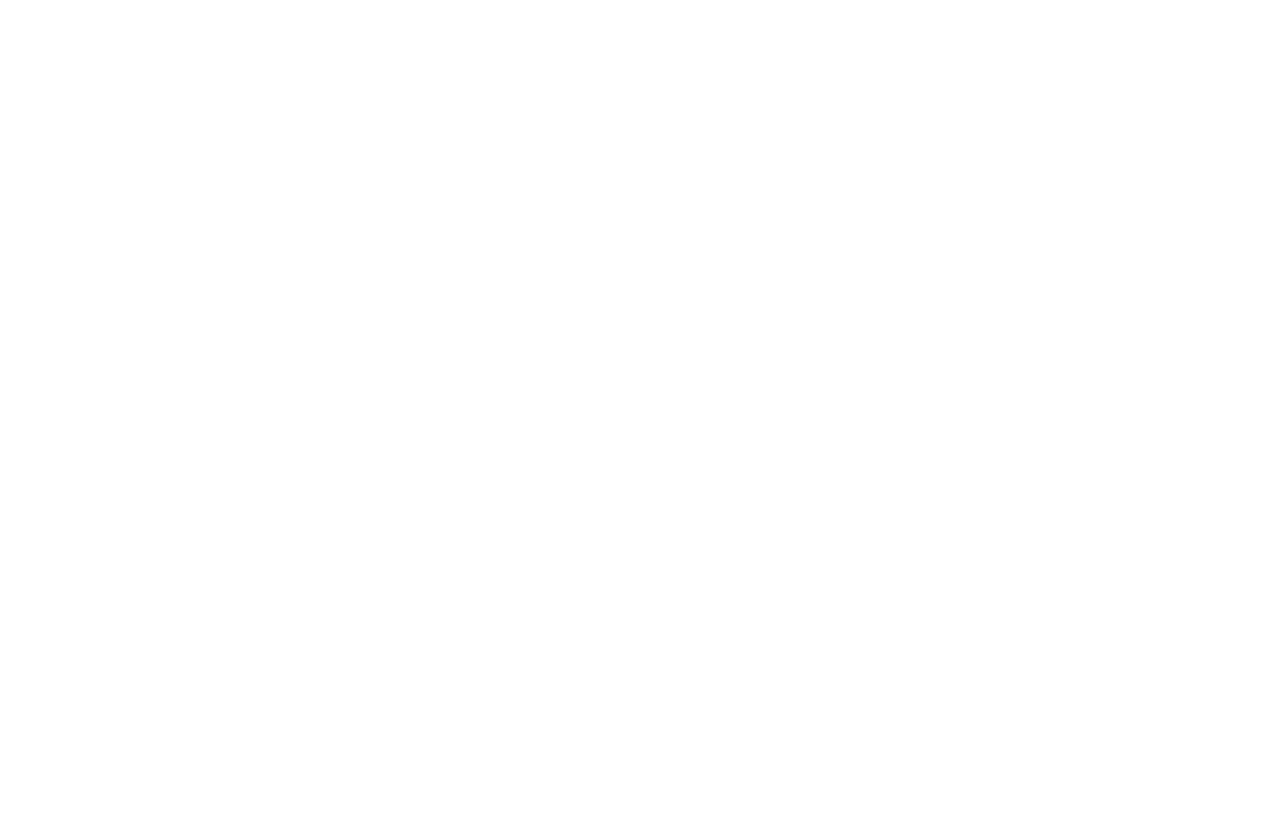
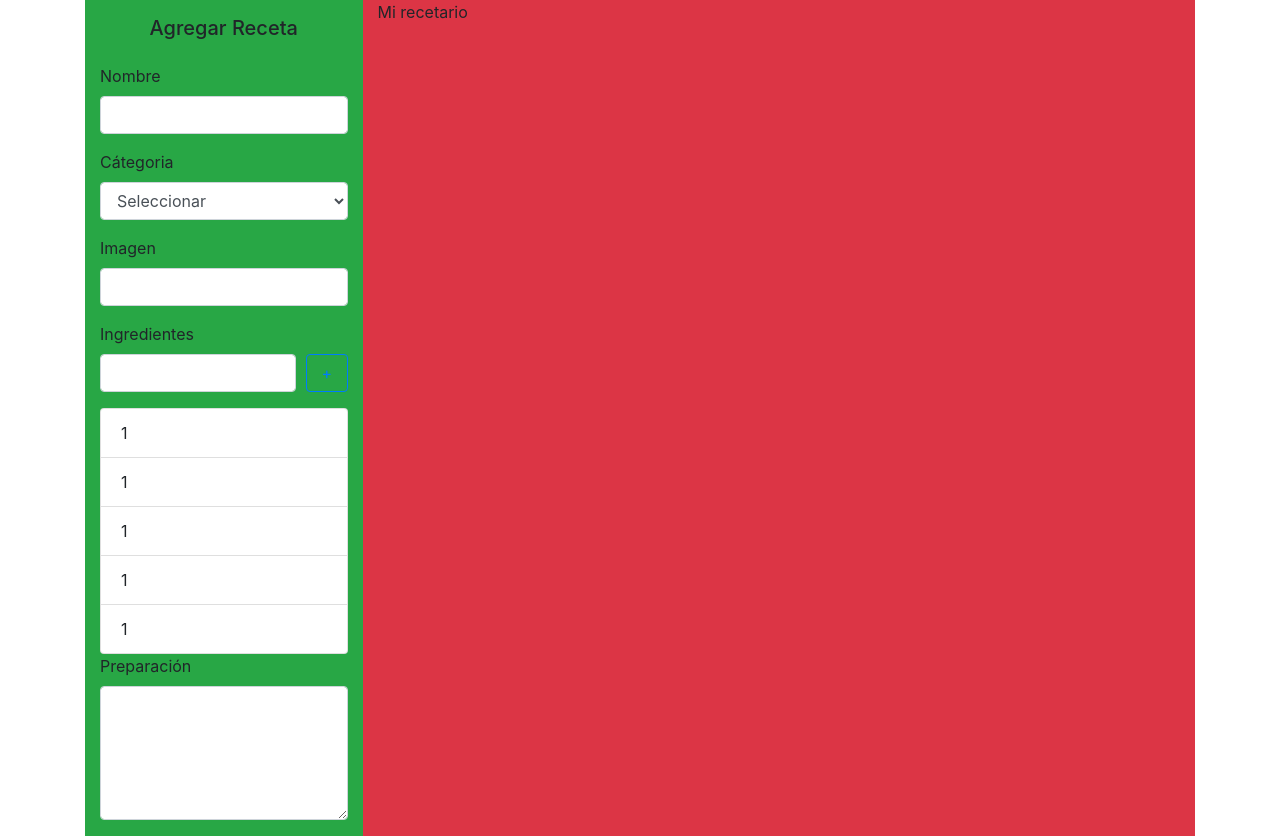
Before and after one commit to App-Web-2020-2021-I/ejercicio-recetario-Derkk117, a plain HTML site: page index.html in a window 1280 px wide. Before the commit the page ends 800 px from the top, so only its background shows below. Drawn offline with nearby package versions, Linux system fonts and the light colour scheme.

Commit message:
Maquetado de la barra izquierda terminado

```diff
--- /dev/null
+++ b/index.css
@@ -0,0 +1,10 @@
+.separador {
+    width: 2px;
+    height: 200px;
+    background-color: black;
+}
+
+.ingrediente {
+    padding: 0;
+    padding-right: 10px;
+}
--- a/index.html
+++ b/index.html
@@ -4,10 +4,67 @@
     <meta charset="UTF-8">
     <meta name="viewport" content="width=device-width, initial-scale=1.0">
     <title>Recetario</title>
+    <link rel="stylesheet" href="https://cdn.jsdelivr.net/npm/bootstrap@4.5.3/dist/css/bootstrap.min.css" integrity="sha384-TX8t27EcRE3e/ihU7zmQxVncDAy5uIKz4rEkgIXeMed4M0jlfIDPvg6uqKI2xXr2" crossorigin="anonymous">
+    <link rel="stylesheet" href="./index.css">
 </head>
 
 <body>
-
+    <div class="row m-auto container">
+        <div class="col-3 bg-success">
+            <div class="text-center p-3">
+                <h5>Agregar Receta</h5>
+            </div>
+            <form class="form">
+                <div class="form-group">
+                    <label class="">Nombre</label>
+                    <input type="text" class="form-control">
+                </div>
+                <div class="form-group">
+                    <label class="">Cátegoria</label>
+                    <select class="form-control" id="">
+                        <option>Seleccionar</option>
+                        <option>Entrada</option>
+                        <option>Principal</option>
+                        <option>Postre</option>
+                      </select>
+                </div>
+                <div class="form-group">
+                    <label class="">Imagen</label>
+                    <input type="text" class="form-control">
+                </div>
+                <div class="form-group ">
+                    <label class="">Ingredientes</label>
+                    <div class="row d-flex m-auto">
+                        <div class="col-10 ingrediente">
+                            <input type="text" class="form-control align-self-center">
+                        </div>
+                        <button class="btn btn-outline-primary col-2 align-self-center">+</button>
+                    </div>
+                </div>
+                <ul class="list-group" id="lista-ingredientes">
+                    <li class="list-group-item">1</li>
+                    <li class="list-group-item">1</li>
+                    <li class="list-group-item">1</li>
+                    <li class="list-group-item">1</li>
+                    <li class="list-group-item">1</li>
+                </ul>
+                <div class="form-group">
+                    <label class="">Preparación</label>
+                    <textarea name="" id="" cols="30" rows="5" class="form-control"></textarea>
+                </div>
+            </form>
+            <!--
+            <div class="separador align-self-right"></div>
+            -->
+        </div>
+        <div class="col-9 bg-danger">
+            Mi recetario
+        </div>
+    </div>
+    <script src="https://code.jquery.com/jquery-3.5.1.min.js" integrity="sha256-9/aliU8dGd2tb6OSsuzixeV4y/faTqgFtohetphbbj0=" crossorigin="anonymous"></script>
+    <script src="https://cdn.jsdelivr.net/npm/popper.js@1.16.1/dist/umd/popper.min.js" integrity="sha384-9/reFTGAW83EW2RDu2S0VKaIzap3H66lZH81PoYlFhbGU+6BZp6G7niu735Sk7lN" crossorigin="anonymous"></script>
+    <script src="https://stackpath.bootstrapcdn.com/bootstrap/4.5.2/js/bootstrap.min.js" integrity="sha384-B4gt1jrGC7Jh4AgTPSdUtOBvfO8shuf57BaghqFfPlYxofvL8/KUEfYiJOMMV+rV" crossorigin="anonymous"></script>
+    <script src="./index.js"></script>
 </body>
 
 </html>
```
Also changed, not shown: index.js (added).
